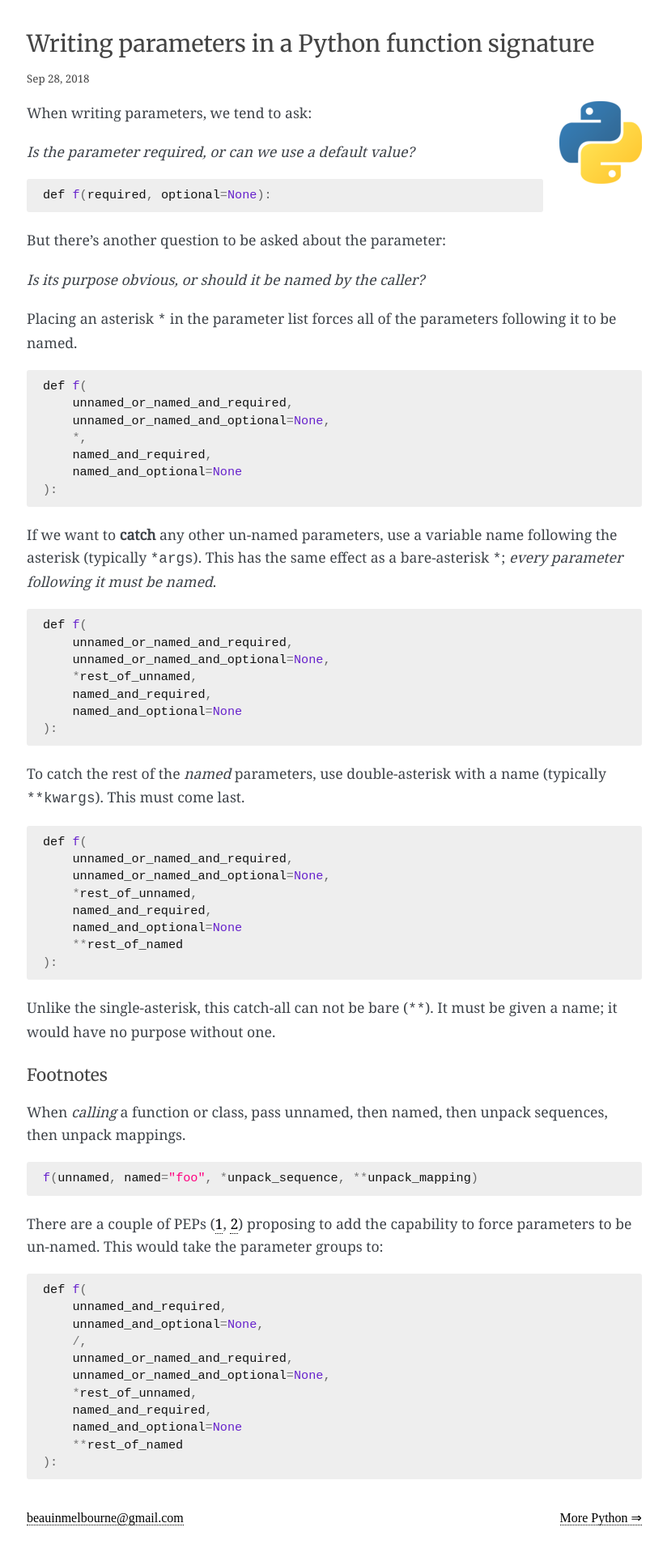
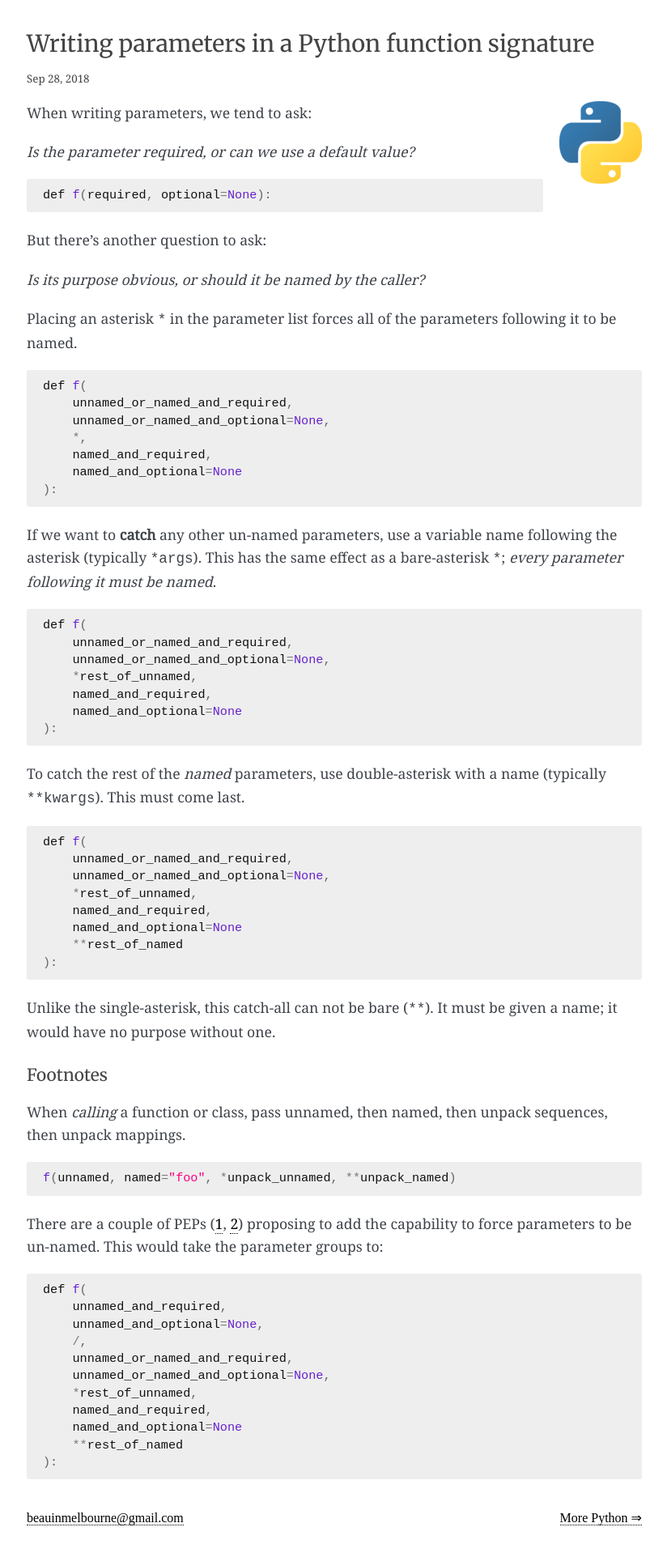
Before and after one commit to explodinglabs/explodinglabs.github.io, a Jekyll site: the page built from _posts/python/2018-09-28-parameters.markdown, in a window 1280 px wide. Shown: the whole page at 81% size, without its empty margins (227-1051 px from the left). Built offline with Jekyll 4.4.1, drawn with Linux system fonts in a browser that asks for light colours; some web fonts are replaced.

Commit message:
Adjust params doc

````diff
--- a/_posts/python/2018-09-28-parameters.markdown
+++ b/_posts/python/2018-09-28-parameters.markdown
@@ -17,7 +17,7 @@ _Is the parameter required, or can we use a default value?_
 def f(required, optional=None):
 ```
 
-But there's another question to be asked about the parameter:
+But there's another question to ask:
 
 _Is its purpose obvious, or should it be named by the caller?_
 
@@ -71,7 +71,7 @@ When _calling_ a function or class, pass unnamed, then named, then unpack
 sequences, then unpack mappings.
 
 ```python
-f(unnamed, named="foo", *unpack_sequence, **unpack_mapping)
+f(unnamed, named="foo", *unpack_unnamed, **unpack_named)
 ```
 
 There are a couple of PEPs ([1](https://www.python.org/dev/peps/pep-0457/),
````
